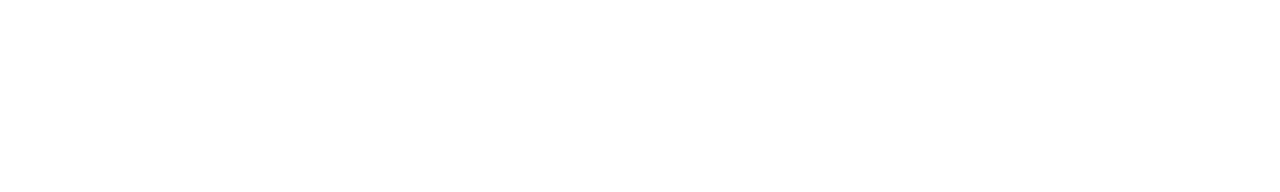
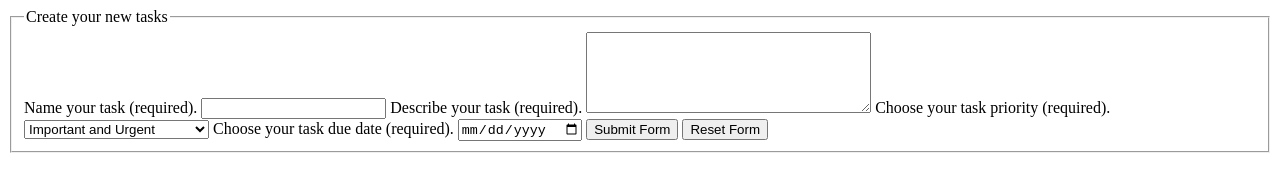
Before and after one commit to nathanEvrardDaCunha/todo-app, a plain HTML site: page index.html in a window 1280 px wide. Drawn offline with Linux system fonts and the light colour scheme.

Commit message:
feat(core): add html form to send data for future task creation process.
This commit get task's data by creating html task's creation form in index.html.

Key Changes:
- Add todo comments to html tag for future naming convention documentation.
- Add todo comments to head tag for future tag and assets implementation.
- Add todo comments to body tag for future page semantic and navigation implementation.
- Add todo comments to main tag for future data and error display implementation.
- Add todo comment to form tag for future link to javascript data processing file.
- Add todo comments to each input part for future data validation with javascript.
- Add todo comments to form submit button for future data processing with javascript.
- Add todo comments to form reset button for future form reset with javascript.
- Implement main htmlt tag to store core features.
- Implement form to get user's task data.
- Include fieldset and legent to enhance user's form understanding.
- Implement task name, description, priority and due date label and input to get relevant user's informations.
- Implement submit and reset button for future form submitting and reseting logic.

```diff
--- a/index.html
+++ b/index.html
@@ -1,12 +1,62 @@
 <!DOCTYPE html>
+<!-- TODO: Document HTML naming convention for IDs for code consistency. -->
+<!-- TODO: Document HTML naming convention for Classes for code consistency. -->
 <html lang="en">
+        <!-- TODO: Implement OpenGraph meta tags for SEO enhancements. -->
+        <!-- TODO: Implement favicon for users readibility enhancement. -->
+        <!-- TODO: Implement generic meta tag for readability, portability and SEO enhancements. -->
         <head>
                 <meta charset="UTF-8" />
-                <meta
-                        name="viewport"
-                        content="width=device-width, initial-scale=1.0"
-                />
+                <meta name="viewport" content="width=device-width, initial-scale=1.0" />
                 <title>Document</title>
         </head>
-        <body></body>
+        <!-- TODO: Implement semantic grouping for navigation enhancements. -->
+        <!-- TODO: Implement semantic heading for navigation enhancements. -->
+        <!-- TODO: Implement semantic footer for contextual enhancements. -->
+        <body>
+                <!-- TODO: Implement semantic data displayer for improving core features usability. -->
+                <!-- TODO: implement semantic error displayer for improving core features understanding. -->
+                <main>
+                        <!-- TODO: Link form action to corresponding javascript file for improving code workflow. -->
+                        <form action="#" method="post">
+                                <fieldset>
+                                        <legend>Create your new tasks</legend>
+
+                                        <!-- TODO: Implement data required validation to ensure only defined data is passed. -->
+                                        <!-- TODO: implement data type validation to ensure only right data type is passed. -->
+                                        <label for="form-task-name">Name your task (required).</label>
+                                        <input id="form-task-name" name="form-task-name" type="text" required />
+
+                                        <!-- TODO: Implement data required validation to ensure only defined data is passed. -->
+                                        <!-- TODO: implement data type validation to ensure only right data type is passed. -->
+
+                                        <label for="form-task-description">Describe your task (required).</label>
+                                        <textarea id="form-task-description" name="form-task-description" rows="5" cols="33" required></textarea>
+
+                                        <!-- TODO: Implement data value validation to ensure only proper data is passed. -->
+                                        <!-- TODO: Implement data required validation to ensure only defined data is passed. -->
+                                        <!-- TODO: implement data type validation to ensure only right data type is passed. -->
+                                        <label for="form-task-priority">Choose your task priority (required).</label>
+                                        <select id="form-task-priority" name="form-task-priority" required>
+                                                <option value="important-urgent">Important and Urgent</option>
+                                                <option value="only-urgent">Only Urgent</option>
+                                                <option value="only-important">Only Important</option>
+                                                <option value="no-priority">Neither Important or Urgent</option>
+                                        </select>
+
+                                        <!-- TODO: Implement data required validation to ensure only defined data is passed. -->
+                                        <!-- TODO: Implement data type validation to ensure only right data type is passed. -->
+                                        <!-- TODO: Implement data value validation to ensure only proper data is passed. -->
+                                        <label for="form-task-due-date">Choose your task due date (required).</label>
+                                        <input id="form-task-due-date" name="form-task-due-date" type="date" required />
+
+                                        <!-- TODO: Implement submit functionality in javascript for improving form usability. -->
+                                        <button type="submit">Submit Form</button>
+
+                                        <!-- TODO: Implement reset functionality in javascript for improving form usability. -->
+                                        <button type="reset">Reset Form</button>
+                                </fieldset>
+                        </form>
+                </main>
+        </body>
 </html>
```
